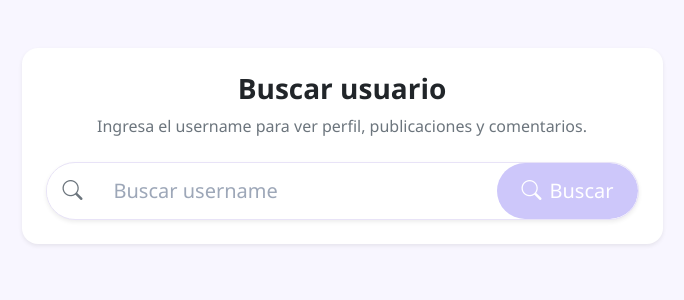
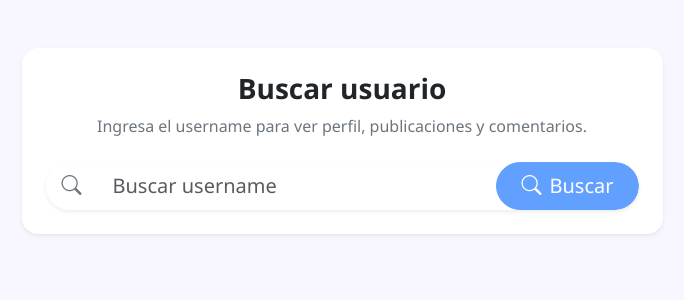
Before and after one commit to santigomartinez07/taller-rxjs, an Angular app: page / in a window 1280 px wide. Shown: the top 300 px of the page, without its empty margins (298-982 px from the left). Built offline with nearby package versions, Linux system fonts and the light colour scheme.

Commit message:
Ajustes finales taller RXJS

```diff
--- a/src/app/app.component.html
+++ b/src/app/app.component.html
@@ -11,56 +11,36 @@
           </div>
 
           <div class="card-body p-4 pt-0">
-            <form (ngSubmit)="searchUser()" #searchForm="ngForm">
+            <app-search-bar (search)="onSearch($event)"></app-search-bar>
+
+            @if (errorMessage) {
               <div
-                class="input-group input-group-lg search-bar rounded-pill overflow-hidden shadow-sm"
-              >
-                <span
-                  class="input-group-text bg-white border-0 ps-3 text-secondary"
-                >
-                  <i class="bi bi-search"></i>
-                </span>
-                <input
-                  type="text"
-                  class="form-control border-0 bg-white"
-                  placeholder="Buscar username"
-                  name="username"
-                  [(ngModel)]="username"
-                  required
-                />
-                <button
-                  class="btn btn-primary btn-search rounded-pill px-4"
-                  type="submit"
-                  [disabled]="searchForm.invalid"
-                >
-                  <i class="bi bi-search me-2"></i>Buscar
-                </button>
-              </div>
-            </form>
-
-            <div
-              *ngIf="errorMessage"
                 class="alert alert-danger mt-3 mb-0 d-flex align-items-center gap-2"
               >
                 <i class="bi bi-exclamation-circle-fill"></i>
                 <span>{{ errorMessage }}</span>
               </div>
+            }
 
+            @if (loading) {
               <div
-              *ngIf="loading"
                 class="alert alert-info mt-3 mb-0 d-flex align-items-center gap-2"
               >
                 <i class="bi bi-hourglass-split"></i>
                 <span>Cargando información...</span>
               </div>
+            }
           </div>
         </div>
 
-        <app-user-info *ngIf="userFound" [user]="userFound"></app-user-info>
+        @if (userFound) {
+          <app-user-info [user]="userFound"></app-user-info>
+        }
+        @if (userFound) {
           <app-user-posts
-          *ngIf="userFound"
             [postsWithComments]="postsWithComments"
           ></app-user-posts>
+        }
       </div>
     </div>
   </div>
--- a/src/app/app.component.ts
+++ b/src/app/app.component.ts
@@ -6,11 +6,18 @@ import { User } from './interfaces/user';
 import { PostWithComments } from './interfaces/post-with-comments';
 import { UserInfoComponent } from './components/user-info/user-info.component';
 import { UserPostsComponent } from './components/user-posts/user-posts.component';
+import { SearchBarComponent } from './components/search-bar/search-bar.component';
 
 @Component({
   selector: 'app-root',
   standalone: true,
-  imports: [CommonModule, FormsModule, UserInfoComponent, UserPostsComponent],
+  imports: [
+    CommonModule,
+    FormsModule,
+    UserInfoComponent,
+    UserPostsComponent,
+    SearchBarComponent,
+  ],
   templateUrl: './app.component.html',
   styleUrl: './app.component.css',
 })
@@ -23,10 +30,19 @@ export class AppComponent {
 
   constructor(private http: HttpClient) {}
 
-  searchUser(): void {
+  onSearch(username: string): void {
+    this.username = username;
+    this.searchUser();
+  }
+
+  private clearStates(): void {
     this.errorMessage = '';
     this.userFound = null;
     this.postsWithComments = [];
+  }
+
+  private searchUser(): void {
+    this.clearStates();
 
     if (this.username.trim() === '') {
       this.errorMessage = 'Debe escribir un username';
@@ -34,7 +50,10 @@ export class AppComponent {
     }
 
     this.loading = true;
+    this.loadUser();
+  }
 
+  private loadUser(): void {
     this.http
       .get<any>(
         `https://dummyjson.com/users/filter?key=username&value=${this.username}`,
@@ -49,10 +68,17 @@ export class AppComponent {
 
           const user = response.users[0];
           this.userFound = user;
+          this.loadPosts(user.id);
+        },
+        error: () => {
+          this.errorMessage = 'Error al buscar el usuario';
+          this.loading = false;
+        },
+      });
+  }
 
-          this.http
-            .get<any>(`https://dummyjson.com/posts/user/${user.id}`)
-            .subscribe({
+  private loadPosts(userId: number): void {
+    this.http.get<any>(`https://dummyjson.com/posts/user/${userId}`).subscribe({
       next: (postResponse: any) => {
         const posts = postResponse?.posts || [];
 
@@ -65,6 +91,22 @@ export class AppComponent {
         let loadedPosts = 0;
 
         posts.forEach((post: any) => {
+          this.loadCommentsForPost(post, () => {
+            loadedPosts++;
+            if (loadedPosts === posts.length) {
+              this.loading = false;
+            }
+          });
+        });
+      },
+      error: () => {
+        this.errorMessage = 'Error al cargar los posts';
+        this.loading = false;
+      },
+    });
+  }
+
+  private loadCommentsForPost(post: any, callback: () => void): void {
     this.http
       .get<any>(`https://dummyjson.com/comments/post/${post.id}`)
       .subscribe({
@@ -73,37 +115,14 @@ export class AppComponent {
             post: post,
             comments: commentResponse?.comments || [],
           });
-
-                        loadedPosts++;
-
-                        if (loadedPosts === posts.length) {
-                          this.loading = false;
-                        }
+          callback();
         },
         error: () => {
           this.postsWithComments.push({
             post: post,
             comments: [],
           });
-
-                        loadedPosts++;
-
-                        if (loadedPosts === posts.length) {
-                          this.loading = false;
-                        }
-                      },
-                    });
-                });
-              },
-              error: () => {
-                this.errorMessage = 'Error al cargar los posts';
-                this.loading = false;
-              },
-            });
-        },
-        error: () => {
-          this.errorMessage = 'Error al buscar el usuario';
-          this.loading = false;
+          callback();
         },
       });
   }
--- /dev/null
+++ b/src/app/components/search-bar/search-bar.component.css
@@ -0,0 +1 @@
+/* Estilos específicos del componente de búsqueda */
--- /dev/null
+++ b/src/app/components/search-bar/search-bar.component.html
@@ -0,0 +1,24 @@
+<form (ngSubmit)="onSubmit(searchForm)" #searchForm="ngForm">
+  <div
+    class="input-group input-group-lg search-bar rounded-pill overflow-hidden shadow-sm"
+  >
+    <span class="input-group-text bg-white border-0 ps-3 text-secondary">
+      <i class="bi bi-search"></i>
+    </span>
+    <input
+      type="text"
+      class="form-control border-0 bg-white"
+      placeholder="Buscar username"
+      name="username"
+      [(ngModel)]="username"
+      required
+    />
+    <button
+      class="btn btn-primary btn-search rounded-pill px-4"
+      type="submit"
+      [disabled]="searchForm.invalid"
+    >
+      <i class="bi bi-search me-2"></i>Buscar
+    </button>
+  </div>
+</form>
--- /dev/null
+++ b/src/app/components/search-bar/search-bar.component.ts
@@ -0,0 +1,22 @@
+import { Component, EventEmitter, Output } from '@angular/core';
+import { CommonModule } from '@angular/common';
+import { FormsModule } from '@angular/forms';
+
+@Component({
+  selector: 'app-search-bar',
+  standalone: true,
+  imports: [CommonModule, FormsModule],
+  templateUrl: './search-bar.component.html',
+  styleUrl: './search-bar.component.css',
+})
+export class SearchBarComponent {
+  username: string = '';
+
+  @Output() search = new EventEmitter<string>();
+
+  onSubmit(searchForm: any): void {
+    if (searchForm.valid && this.username.trim() !== '') {
+      this.search.emit(this.username.trim());
+    }
+  }
+}
--- a/src/app/components/user-info/user-info.component.html
+++ b/src/app/components/user-info/user-info.component.html
@@ -14,14 +14,14 @@
       </div>
     </div>
 
-    <div class="row g-1">
+    <div class="row g-3">
       <div class="col-sm-6">
         <small class="text-uppercase text-secondary">Email</small>
         <p class="mb-0 fw-semibold">{{ user.email }}</p>
       </div>
       <div class="col-sm-6">
-        <small class="text-uppercase text-secondary">Direccion</small>
-        <p class="mb-0 text-muted">{{ user.address.address }}</p>
+        <small class="text-uppercase text-secondary">Estado</small>
+        <p class="mb-0 text-muted">Usuario activo</p>
       </div>
     </div>
   </div>
--- a/src/app/components/user-posts/user-posts.component.html
+++ b/src/app/components/user-posts/user-posts.component.html
@@ -13,11 +13,14 @@
       >
     </div>
 
-    <div *ngIf="postsWithComments.length === 0" class="alert alert-secondary">
+    @if (postsWithComments.length === 0) {
+      <div class="alert alert-secondary">
         Este usuario no tiene posts para mostrar.
       </div>
+    }
 
-    <div *ngFor="let item of postsWithComments" class="card mb-3 post-card">
+    @for (item of postsWithComments; track item.post.id) {
+      <div class="card mb-3 post-card">
         <div class="card-body p-4">
           <div class="mb-3">
             <h5 class="mb-2 text-dark">{{ item.post.title }}</h5>
@@ -37,15 +40,14 @@
             </span>
           </div>
 
-        <div
-          *ngIf="item.comments.length === 0"
-          class="text-secondary small mb-2"
-        >
-          No hay comentarios.
-        </div>
+          @if (item.comments.length === 0) {
+            <div class="text-secondary small mb-2">No hay comentarios.</div>
+          }
 
-        <ul class="list-unstyled mb-0" *ngIf="item.comments.length > 0">
-          <li *ngFor="let comment of item.comments" class="comment-item mb-3">
+          @if (item.comments.length > 0) {
+            <ul class="list-unstyled mb-0">
+              @for (comment of item.comments; track comment.id) {
+                <li class="comment-item mb-3">
                   <div class="comment-box p-3 rounded-4">
                     <div class="fw-semibold mb-1">
                       {{ comment.user.fullName || comment.user.username }}
@@ -53,8 +55,11 @@
                     <div class="text-secondary small">{{ comment.body }}</div>
                   </div>
                 </li>
+              }
             </ul>
+          }
         </div>
       </div>
+    }
   </div>
 </div>
```
Lines whose indentation alone changed are shown as unchanged.
